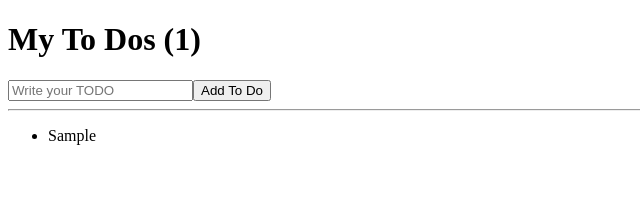
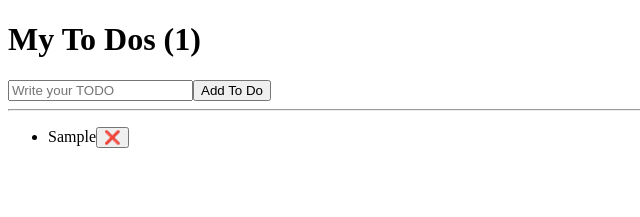
Before and after one commit to Harimad/Nomad_React_GIT, a React (Create React App) app in the folder react-for-beginners/: page / in a window 1280 px wide. Both pictures are taken after typing "Sample" into the empty fields and a click on the button "Add To Do". Shown: the top 217 px of the page, without its empty margins (0-640 px from the left). Built offline with nearby package versions, Linux system fonts and the light colour scheme; the HTML template or start-up script is replaced by a standard one.

Commit message:
TODO btn delete

```diff
--- a/react-for-beginners/src/App.js
+++ b/react-for-beginners/src/App.js
@@ -14,6 +14,9 @@ function App() {
     console.log(toDos);
     console.log(toDos.map((item, index) => <li key={index}>{item}</li>));
   };
+  const deleteBtn = index => {
+    setToDos(toDos.filter((item, todoIndex) => index !== todoIndex));
+  };
   return (
     <div>
       <h1>My To Dos ({toDos.length})</h1>
@@ -29,7 +32,10 @@ function App() {
       <hr></hr>
       <ul>
         {toDos.map((item, index) => (
-          <li key={index}>{item}</li>
+          <li key={index}>
+            {item}
+            <button onClick={() => deleteBtn(index)}>❌</button>
+          </li>
         ))}
       </ul>
     </div>
```
